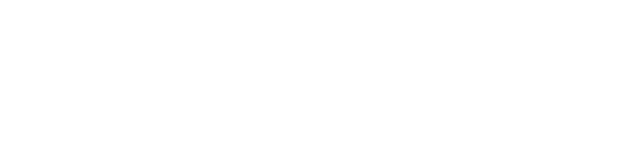
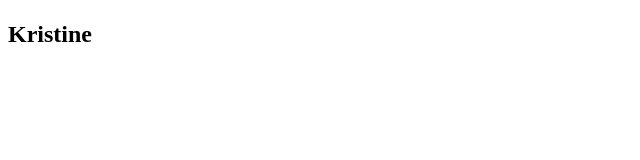
Before and after one commit to theresaaagaard/git_gruppeoevelse, a plain HTML site: page index.html in a window 1280 px wide. Shown: the whole page, without its empty margins (0-640 px from the left). Drawn offline with Linux system fonts and the light colour scheme.

Commit message:
h2 added

```diff
--- a/index.html
+++ b/index.html
@@ -10,7 +10,7 @@
 
 <body>
     <h1></h1>
-    <h2></h2>
+    <h2>Kristine</h2>
     <h3></h3>
     <script src=""></script>
 </body>
```
